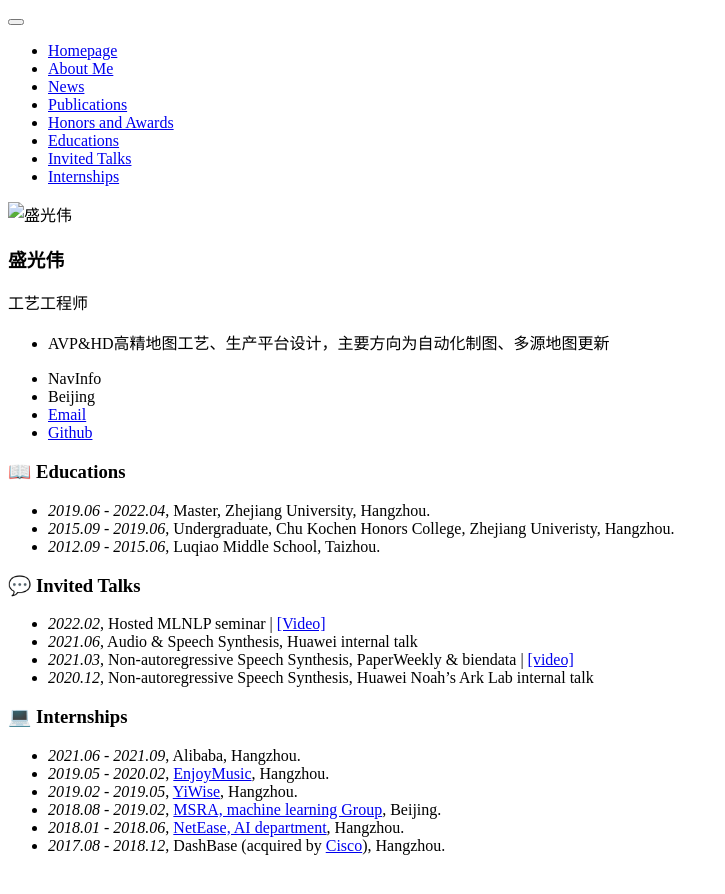
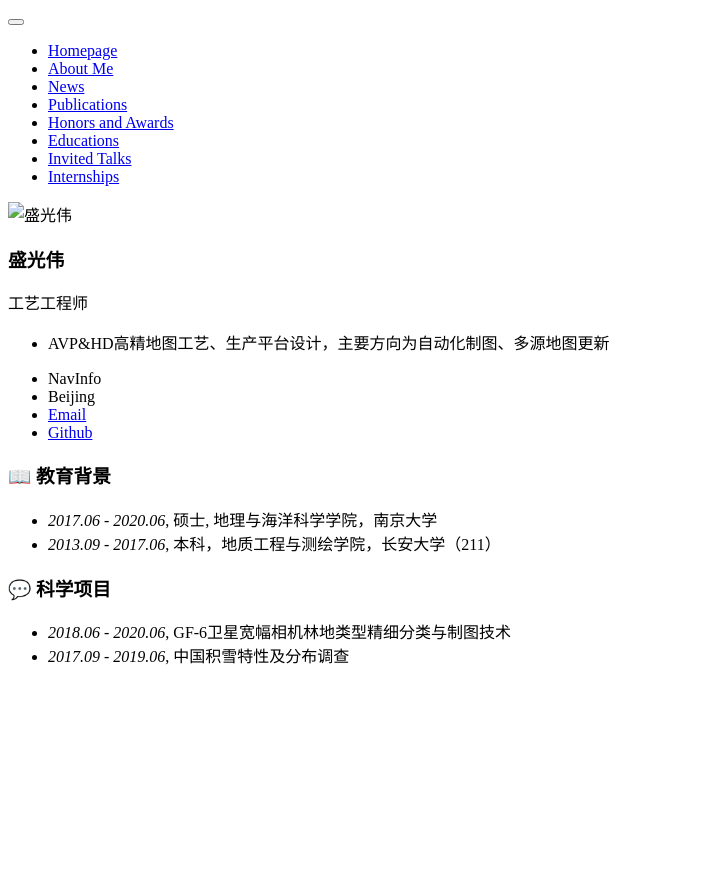
Before and after one commit to alphasheng/alphasheng.github.io, a Jekyll site: the page built from _pages/includes/others.md, in a window 1280 px wide. Shown: the top 894 px of the page, without its empty margins (0-725 px from the left). Built offline with Jekyll 4.4.1, drawn with Linux system fonts in a browser that asks for light colours; our own code applies the rules of GitHub Pages for plain Markdown files.

Commit message:
Update others.md

```diff
--- a/_pages/includes/others.md
+++ b/_pages/includes/others.md
@@ -1,19 +1,8 @@
 
-# 📖 Educations
-- *2019.06 - 2022.04*, Master, Zhejiang University, Hangzhou.
-- *2015.09 - 2019.06*, Undergraduate, Chu Kochen Honors College, Zhejiang Univeristy, Hangzhou.
-- *2012.09 - 2015.06*, Luqiao Middle School, Taizhou.
+# 📖 教育背景
+- *2017.06 - 2020.06*, 硕士, 地理与海洋科学学院，南京大学
+- *2013.09 - 2017.06*, 本科，地质工程与测绘学院，长安大学（211）
 
-# 💬 Invited Talks
-- *2022.02*, Hosted MLNLP seminar \| [\[Video\]](https://www.bilibili.com/video/BV1wF411x7qh)
-- *2021.06*, Audio & Speech Synthesis, Huawei internal talk
-- *2021.03*, Non-autoregressive Speech Synthesis, PaperWeekly & biendata \| [\[video\]](https://www.bilibili.com/video/BV1uf4y1t7Hr/)
-- *2020.12*, Non-autoregressive Speech Synthesis, Huawei Noah's Ark Lab internal talk
-
-# 💻 Internships
-- *2021.06 - 2021.09*, Alibaba, Hangzhou.
-- *2019.05 - 2020.02*, [EnjoyMusic](https://enjoymusic.ai/), Hangzhou.
-- *2019.02 - 2019.05*, [YiWise](https://www.yiwise.com/), Hangzhou.
-- *2018.08 - 2019.02*, [MSRA, machine learning Group](https://www.microsoft.com/en-us/research/group/machine-learning-research-group/), Beijing.
-- *2018.01 - 2018.06*, [NetEase, AI department](https://hr.163.com/zc/12-ai/index.html), Hangzhou.
-- *2017.08 - 2018.12*, DashBase (acquired by [Cisco](https://blogs.cisco.com/news/349511)), Hangzhou.
+# 💬 科学项目
+- *2018.06 - 2020.06*, GF-6卫星宽幅相机林地类型精细分类与制图技术
+- *2017.09 - 2019.06*, 中国积雪特性及分布调查
```
